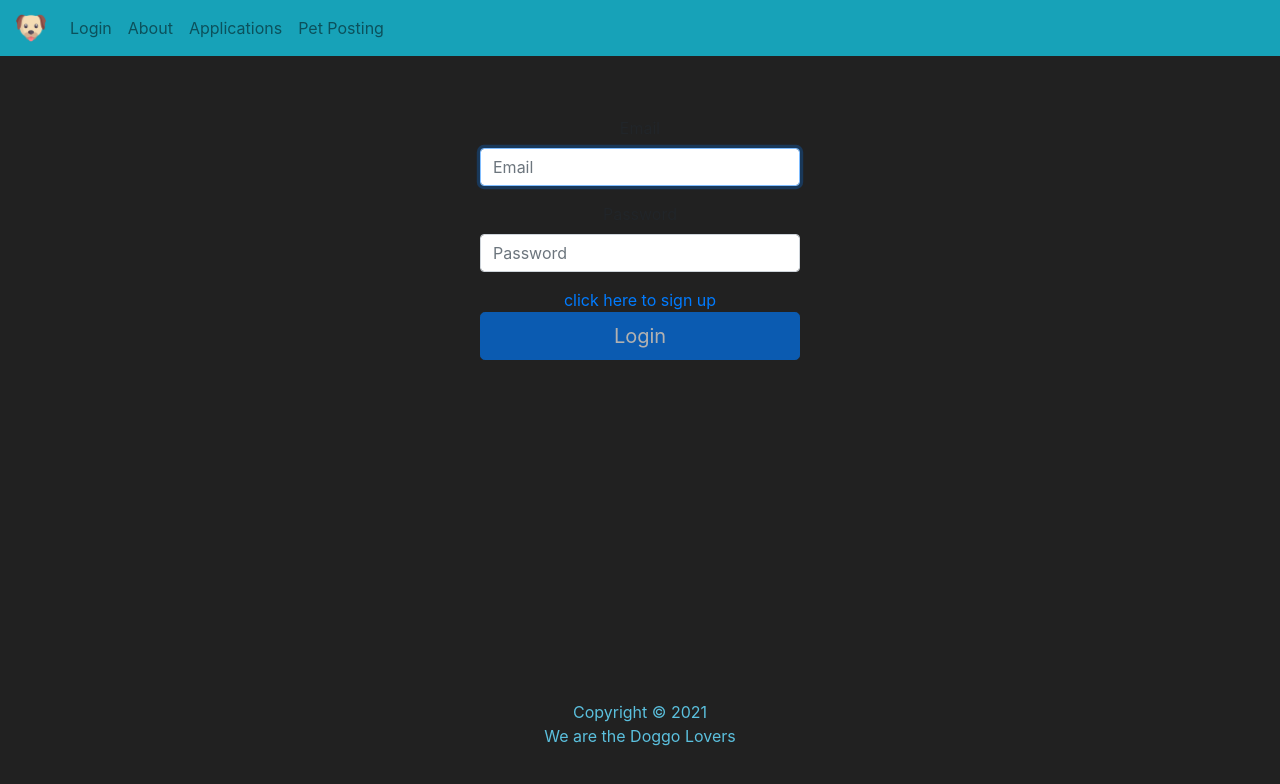
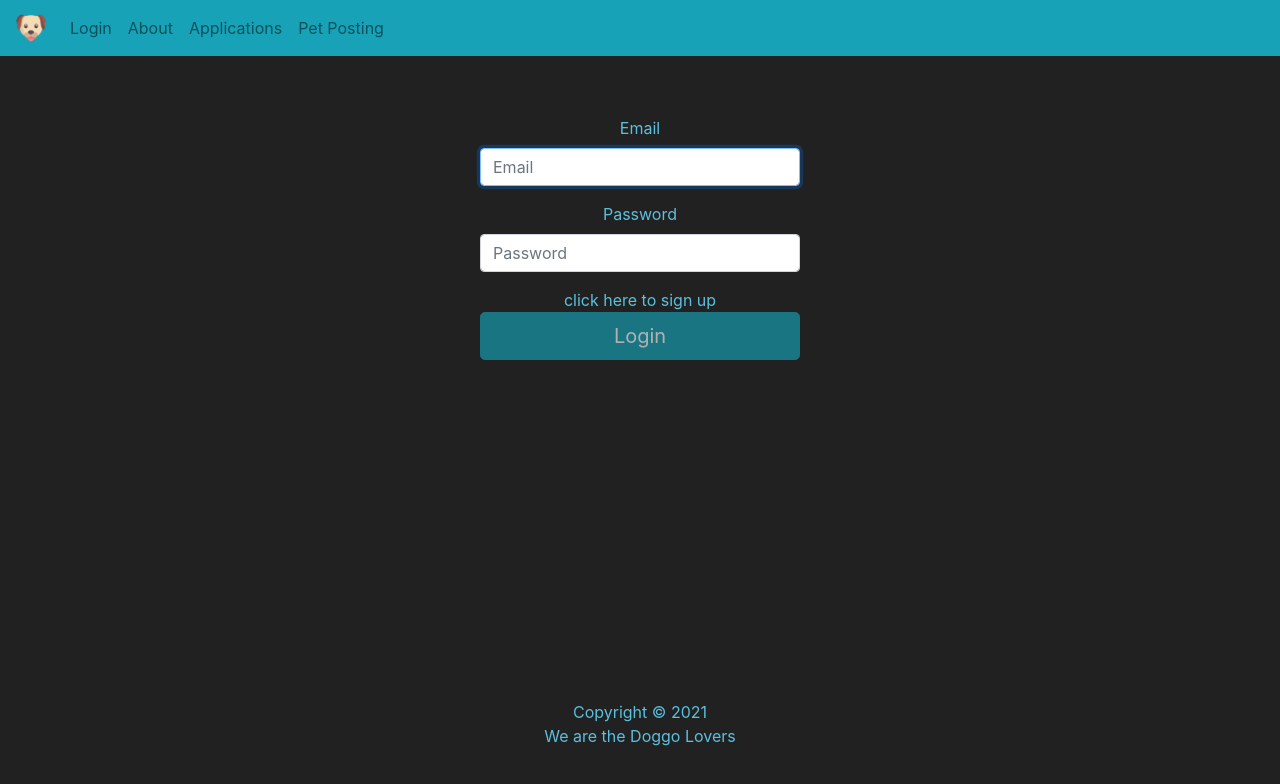
Before and after one commit to jchua24/pinder, a React (Create React App) app in the folder pet-adoption/: page /login in a window 1280 px wide. Shown: the top 784 px of the page. Built offline with nearby package versions, Linux system fonts and the light colour scheme.

Commit message:
updated the login page

```diff
--- a/pet-adoption/src/components/Login/Login.css
+++ b/pet-adoption/src/components/Login/Login.css
@@ -7,4 +7,8 @@
       margin: 0 auto;
       max-width: 320px;
     }
+
+    .Login a {
+      color: #5bc0de;
+    }
 }
--- a/pet-adoption/src/components/Login/Login.js
+++ b/pet-adoption/src/components/Login/Login.js
@@ -28,9 +28,10 @@ class Login extends React.Component{
     return (
         <div className = "Login">
             <Form onSubmit={this.handleSubmit}>
-                <Form.Group size="lg" controlId="formGroupEmail">
+                <Form.Group style={{color: '#5bc0de'}}size="lg" controlId="formGroupEmail">
                     <Form.Label className="loginLabel">Email</Form.Label>
                     <Form.Control
+                        // style={{backgroundColor: '#5bc0de'}}
                         autoFocus
                         type="email"
                         placeholder="Email"
@@ -38,7 +39,7 @@ class Login extends React.Component{
                         onChange={(e) => this.setState({email: e.target.value})}
                     />
                 </Form.Group>
-                <Form.Group size="lg" controlId="formGroupPassword">
+                <Form.Group style={{color: '#5bc0de'}} size="lg" controlId="formGroupPassword">
                     <Form.Label className="loginLabel">Password</Form.Label>
                     <Form.Control
                         type="password"
@@ -48,7 +49,7 @@ class Login extends React.Component{
                     />
                 </Form.Group>
                 <a href="/signup">click here to sign up</a>
-                <Button block size="lg" type="submit" disabled={!this.validateForm()}>
+                <Button block variant="info" size="lg" type="submit" disabled={!this.validateForm()}>
                     Login
                 </Button>
             </Form>
```
